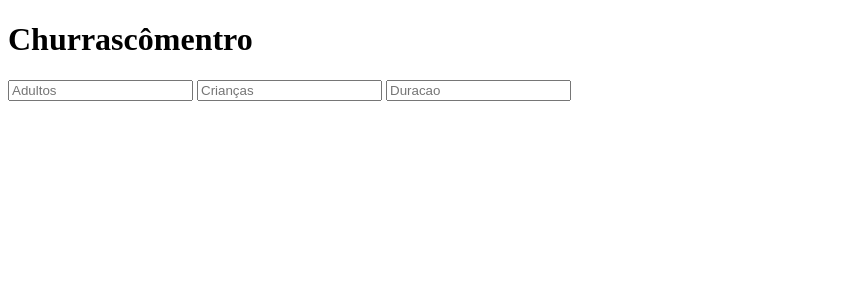
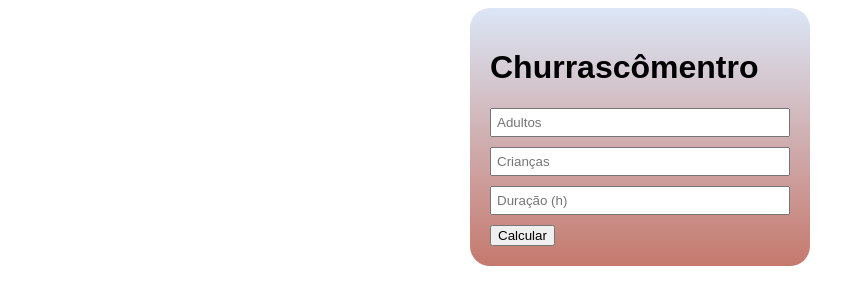
Before and after one commit to Jadilsonf/churrascometro, a plain HTML site: page index.html in a window 1280 px wide. Shown: the whole page, without its empty margins (0-865 px from the left). Drawn offline with Linux system fonts and the light colour scheme.

Commit message:
css finalizaado

```diff
--- a/index.html
+++ b/index.html
@@ -13,7 +13,10 @@
         <h1>Churrascômentro</h1>
         <input id="adultos" name="adultos" type="number" placeholder="Adultos"/>
         <input id="criancas" name="crianças" type="number" placeholder="Crianças"/>
-        <input id="duracao" name="duracao" type="number" placeholder="Duracao"/>
+        <input id="duracao" name="duracao" type="number" placeholder="Duração (h)"/>
+        <button>Calcular</button>
+
+        <div id="resultado"></div>
     </div>
 
     <script src="script.js"></script>
--- a/style.css
+++ b/style.css
@@ -0,0 +1,17 @@
+.container {
+    font-family: Arial, Helvetica, sans-serif;
+    max-width: 300px;
+    margin: auto;
+    background: linear-gradient(#DBE6F6,#C5796D);
+    padding: 20px;
+    border-radius: 20px;
+
+}
+
+input{
+    width: 100%;
+    display: block;
+    padding: 5px;
+    box-sizing: border-box;
+    margin-bottom: 10px;
+}
```
